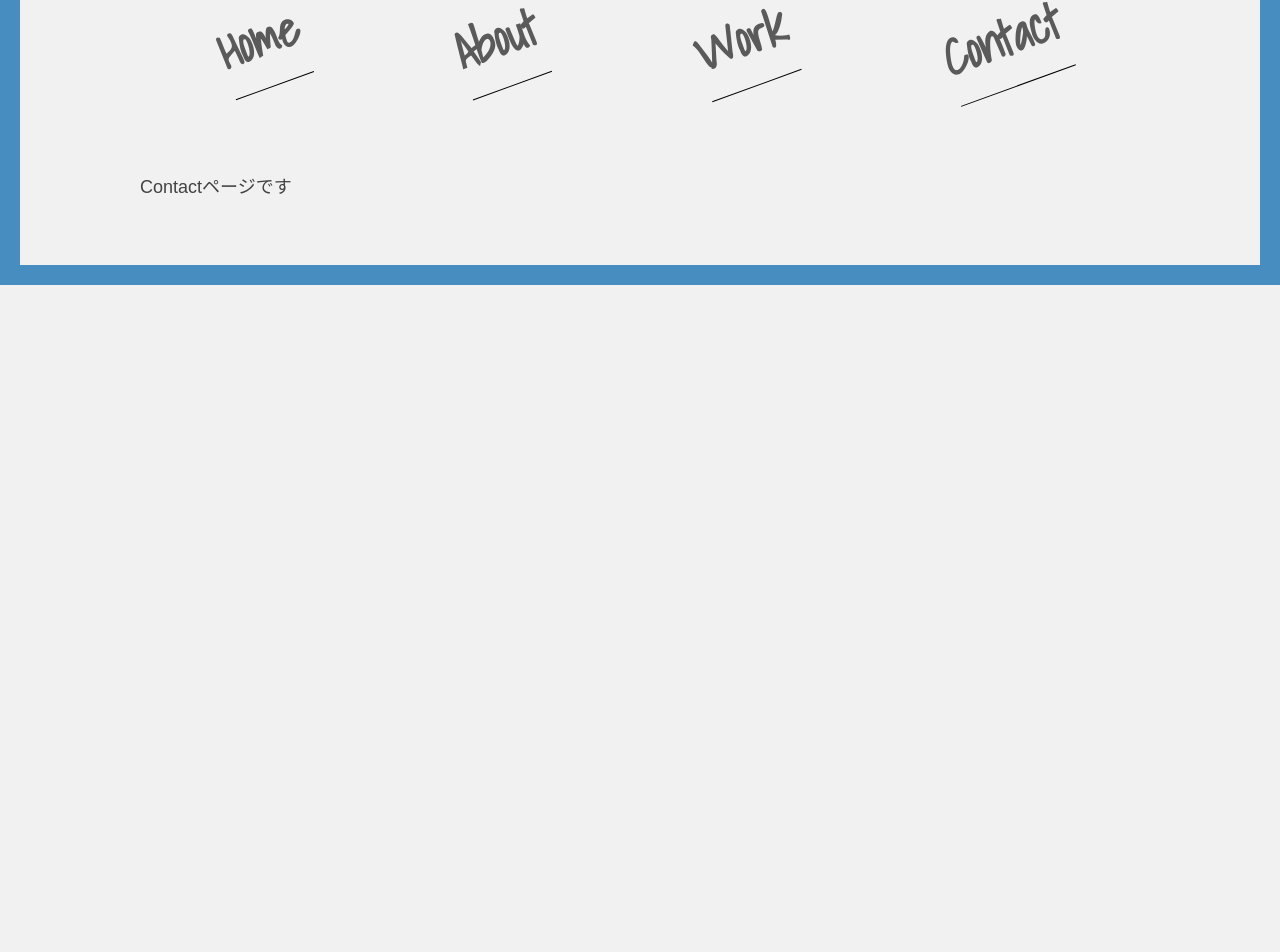
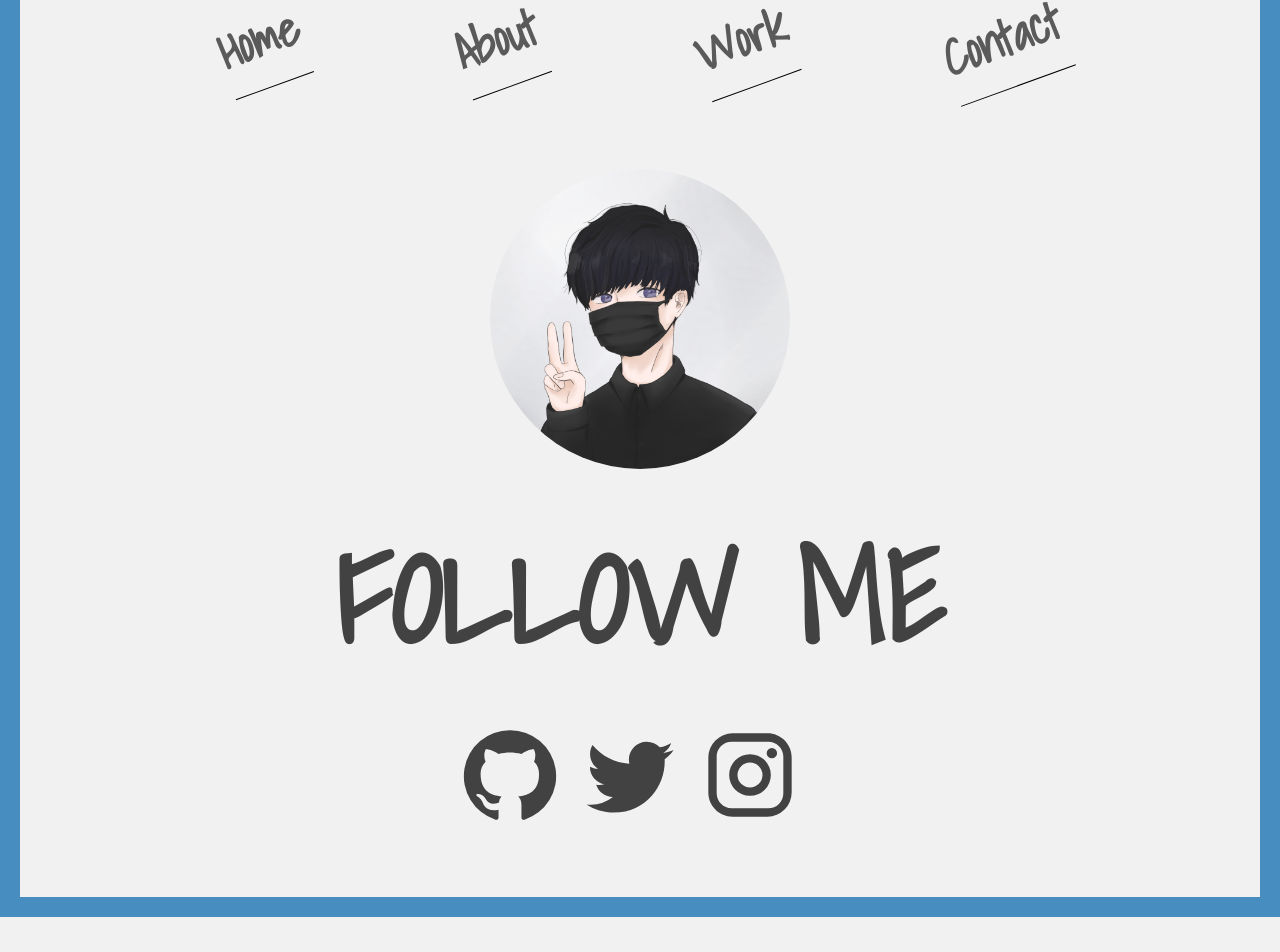
Before and after one commit to hirotask/portfolio, a React (Create React App) app: page /contact in a window 1280 px wide. Shown: the part 148-1100 px from the top of the page. Before the commit the page ends 800 px from the top, so only its background shows below. Built offline with nearby package versions, Linux system fonts and the light colour scheme.

Commit message:
[update]: Contactページ完成

```diff
--- a/src/components/pages/ContactPage.js
+++ b/src/components/pages/ContactPage.js
@@ -1,7 +1,44 @@
 import { DefaultContainer } from "../templates/DefaultContainer";
+import styled from "styled-components";
+import { MyIcon } from "../atoms/MyIcon";
+import GitHubIcon from "@mui/icons-material/GitHub";
+import TwitterIcon from "@mui/icons-material/Twitter";
+import InstagramIcon from "@mui/icons-material/Instagram";
 
 export const ContactPage = () => {
   return (
-    <DefaultContainer title={"Contact"}>Contactページです</DefaultContainer>
+    <DefaultContainer title={"Contact"}>
+      <Wrapper>
+        <MyIcon size={300} />
+        <Title>FOLLOW ME</Title>
+        <IconLink href={"https://github.com/hirotask"}>
+          <GitHubIcon sx={{ fontSize: "100px" }} />
+        </IconLink>
+        <IconLink href={"https://twitter.com/Hirotask_"}>
+          <TwitterIcon sx={{ fontSize: "100px" }} />
+        </IconLink>
+        <IconLink href={"https://www.instagram.com/hirotask_/?hl=ja"}>
+          <InstagramIcon sx={{ fontSize: "100px" }} />
+        </IconLink>
+      </Wrapper>
+    </DefaultContainer>
   );
 };
+
+const Wrapper = styled.div`
+  text-align: center;
+`;
+
+const Title = styled.h1`
+  font-family: "Shadows Into Light", cursive;
+  font-size: 128px;
+  font-weight: bold;
+  margin: 0;
+  padding: 0;
+`;
+
+const IconLink = styled.a`
+  color: inherit;
+  text-decoration: none;
+  margin-right: 20px;
+`;
--- a/src/components/pages/HomePage.js
+++ b/src/components/pages/HomePage.js
@@ -15,7 +15,7 @@ export const HomePage = () => {
 
 const Wrapper = styled.div`
   display: flex;
-  margin: 80px 0;
+  margin: 150px 0;
 `;
 
 const Title = styled.h1`
```
Also changed, not shown: 2 other files (tests, documents, lock files or other folders).
